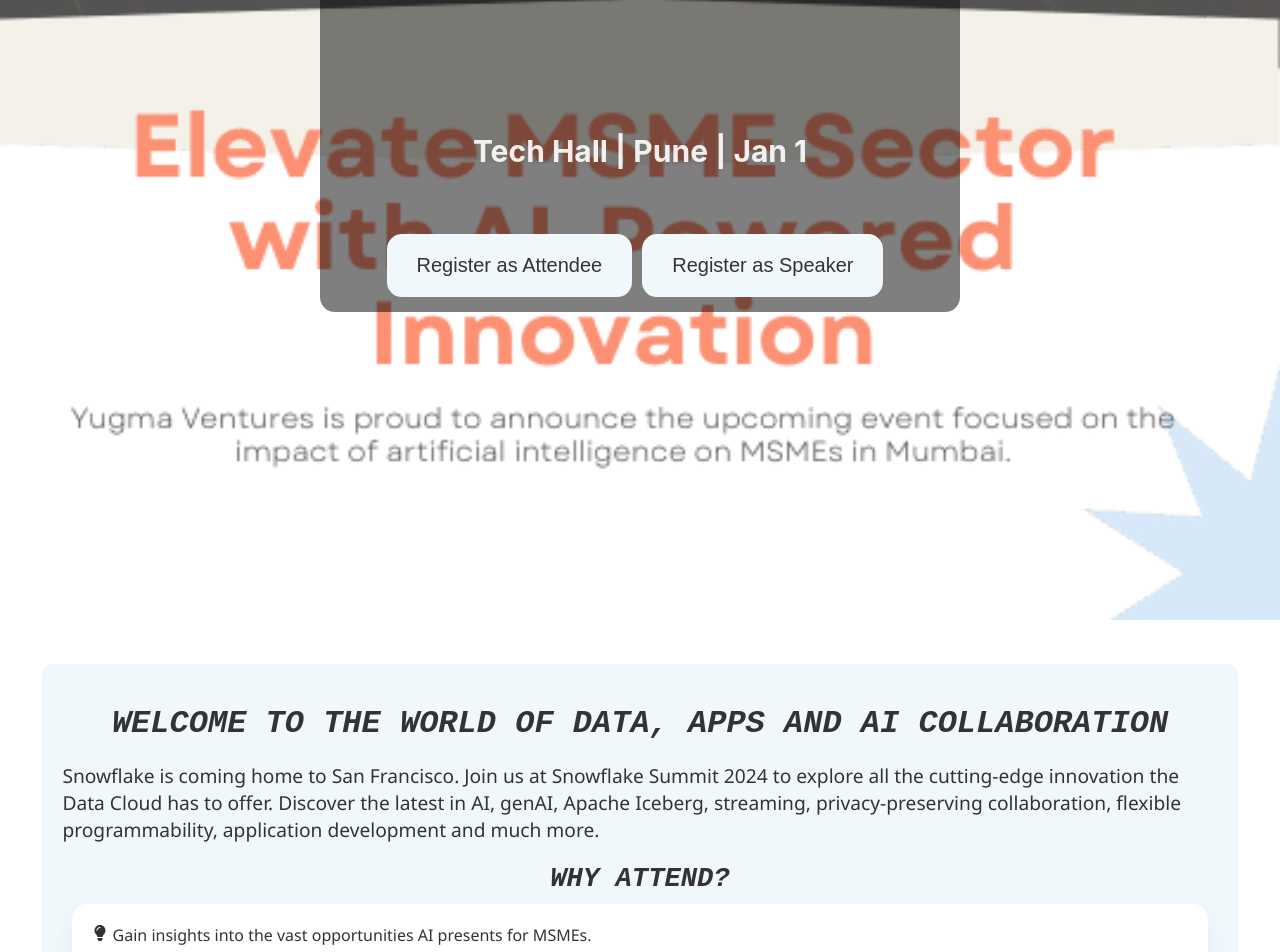
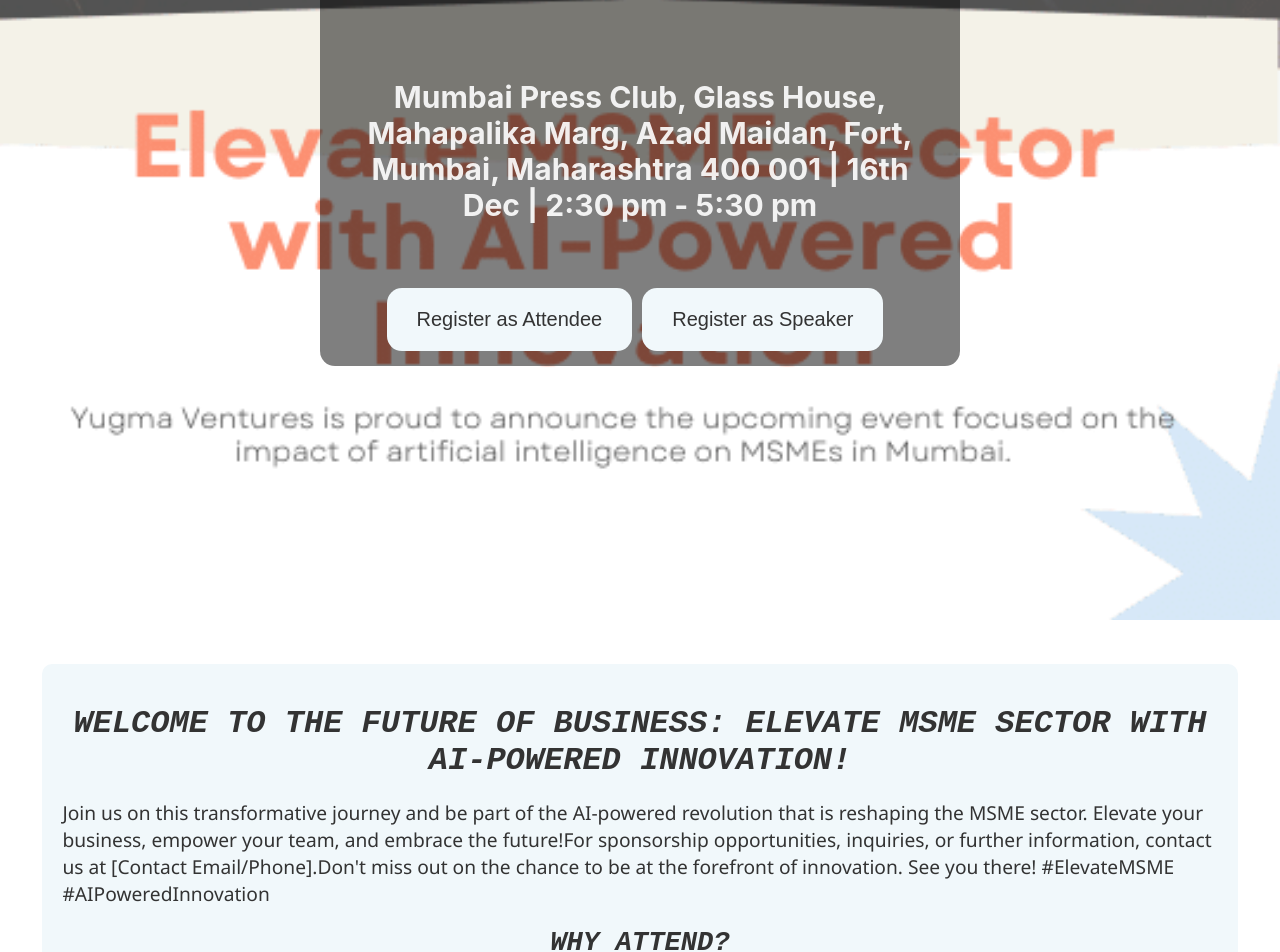
Before and after one commit to krushna53/yugma-ventures-main, a React (Create React App) app: page /event/0 in a window 1280 px wide. Shown: the part 660-1612 px from the top of the page. Built offline with nearby package versions, Linux system fonts and the light colour scheme.

Commit message:
data in events

```diff
--- a/src/App.js
+++ b/src/App.js
@@ -18,7 +18,6 @@
 
   return (
     <Router>
-
       <div className={`App ${theme}`}>
         <Navbar toggleTheme={toggleTheme} />
         <Routes>
@@ -26,9 +25,6 @@
           <Route path="/event/:index" element={<Event />} />
         </Routes>
       </div>
-
-
-
     </Router>
   );
 };
--- a/src/pages/Event.jsx
+++ b/src/pages/Event.jsx
@@ -10,22 +10,22 @@
     {
       name: 'ELEVATE MSME SECTOR WITH AI-POWERED INNOVATION',
       imageUrl: MSME,
-      date: 'Jan 1',
-      venue: 'Tech Hall',
-      place: 'Pune',
-      introTitle: 'WELCOME TO THE WORLD OF DATA, APPS AND AI COLLABORATION',
-      introDesc: 'Snowflake is coming home to San Francisco. Join us at Snowflake Summit 2024 to explore all the cutting-edge innovation the Data Cloud has to offer. Discover the latest in AI, genAI, Apache Iceberg, streaming, privacy-preserving collaboration, flexible programmability, application development and much more.',
-      whyAttend: ['Gain insights into the vast opportunities AI presents for MSMEs.', 'Connect with like-minded professionals, industry experts, and thought leaders.', 'Learn from industry experts, successful entrepreneurs, and AI pioneers.'],
-      whoShouldAttend: ['Developers', 'Blockchain enthusiasts', 'Tech enthusiasts'],
-      registrationLinkAttendee: 'https://example.com/register-attendee',
-      registrationLinkSpeaker: 'https://example.com/register-speaker',
+      date: '16th Dec',
+      venue: 'Mumbai Press Club, Glass House, Mahapalika Marg, Azad Maidan, Fort, Mumbai, Maharashtra 400 001',
+      time: '2:30 pm - 5:30 pm',
+      introTitle: 'WELCOME TO THE FUTURE OF BUSINESS: ELEVATE MSME SECTOR WITH AI-POWERED INNOVATION!',
+      introDesc: "Join us on this transformative journey and be part of the AI-powered revolution that is reshaping the MSME sector. Elevate your business, empower your team, and embrace the future!For sponsorship opportunities, inquiries, or further information, contact us at [Contact Email/Phone].Don't miss out on the chance to be at the forefront of innovation. See you there! #ElevateMSME #AIPoweredInnovation",
+      whyAttend: ['Explore Limitless Potential:Gain insights into the vast opportunities AI presents for MSMEs.', 'Networking Opportunities:Connect with like-minded professionals, industry experts, and thought leaders.', 'Expert Speakers:Learn from industry experts, successful entrepreneurs, and AI pioneers.'],
+      whoShouldAttend: ['Entrepreneurs and Business Owners', 'Technology Enthusiasts', 'MSME Executives and Decision-Makers','AI Developers and Innovators','Government Representatives and Policymakers'],
+      registrationLinkAttendee: 'https://docs.google.com/forms/d/e/1FAIpQLScrFUA2S6HrvBjNdMCm69y9GjAZV-KouPikwJUVNK84BYveYw/viewform',
+      registrationLinkSpeaker: 'https://docs.google.com/forms/d/e/1FAIpQLSdQa2o6qgyiVPgqMEBgDF4LVC6tkbz3AMx_63dow3Lyju5YHA/viewform',
     },
     {
       name: 'Understanding of Web Development',
       imageUrl: 'https://example.com/event1-image.jpg',
       date: 'Jan 1',
       venue: 'Tech Hall',
-      place: 'Pune',
+      time: 'Pune',
       introTitle: 'WELCOME TO THE WORLD OF DATA, APPS AND AI COLLABORATION',
       introDesc: 'Snowflake is coming home to San Francisco. Join us at Snowflake Summit 2024 to explore all the cutting-edge innovation the Data Cloud has to offer. Discover the latest in AI, genAI, Apache Iceberg, streaming, privacy-preserving collaboration, flexible programmability, application development and much more.',
       whyAttend: ['Gain insights into the vast opportunities AI presents for MSMEs.', 'Connect with like-minded professionals, industry experts, and thought leaders.', 'Learn from industry experts, successful entrepreneurs, and AI pioneers.'],
@@ -54,7 +54,7 @@
             <h1>{event.name}</h1>
           </div>
           <div className='event-date-venue'>
-              <h2>{event.venue}   | {event.place}   |   {event.date}</h2>
+              <h2>{event.venue}   | {event.date}   |   {event.time}</h2>
           </div>
           <div className="registration-options">
             <button onClick={() => handleRegistration('attendee')}>Register as Attendee</button>
```
